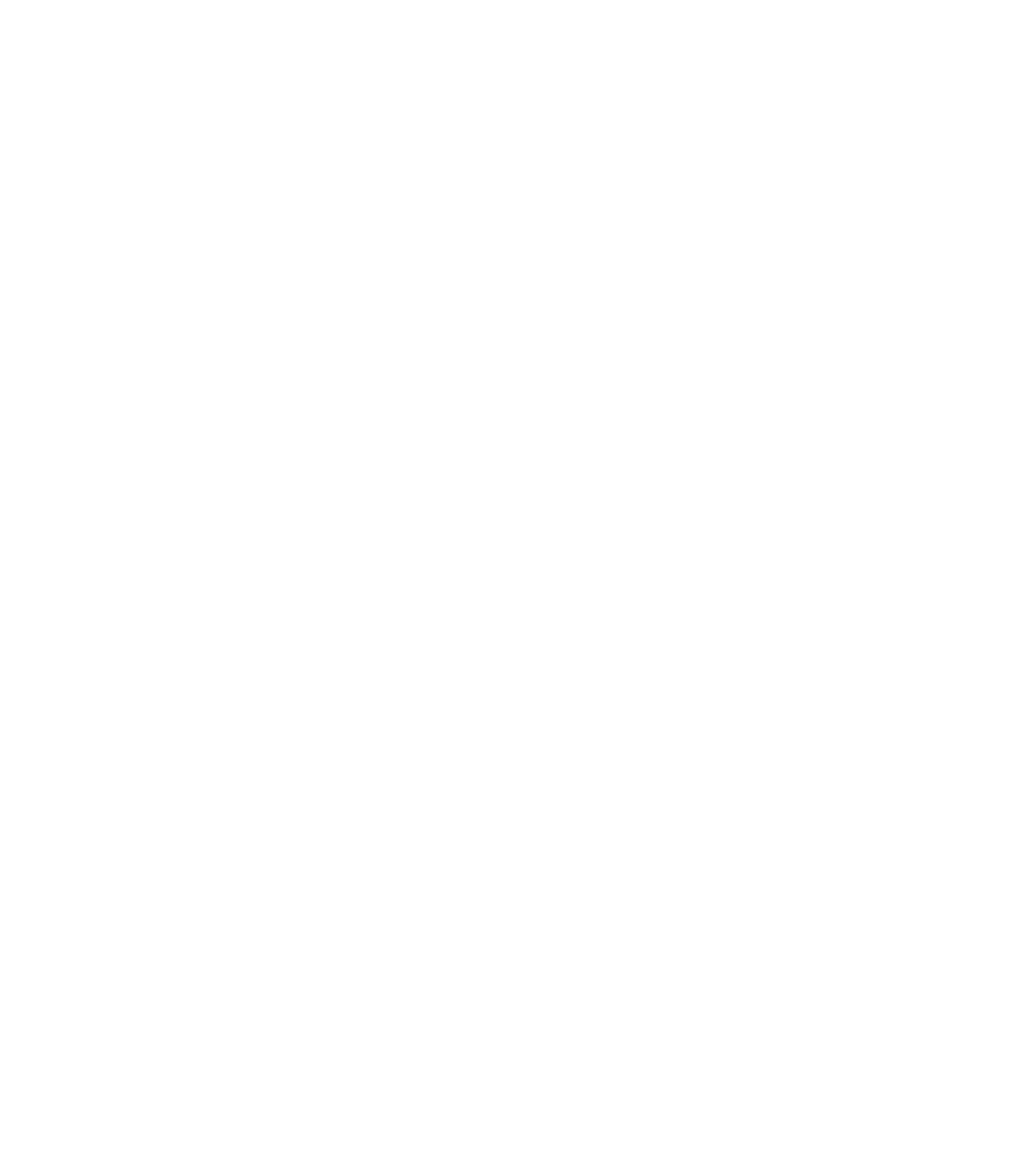
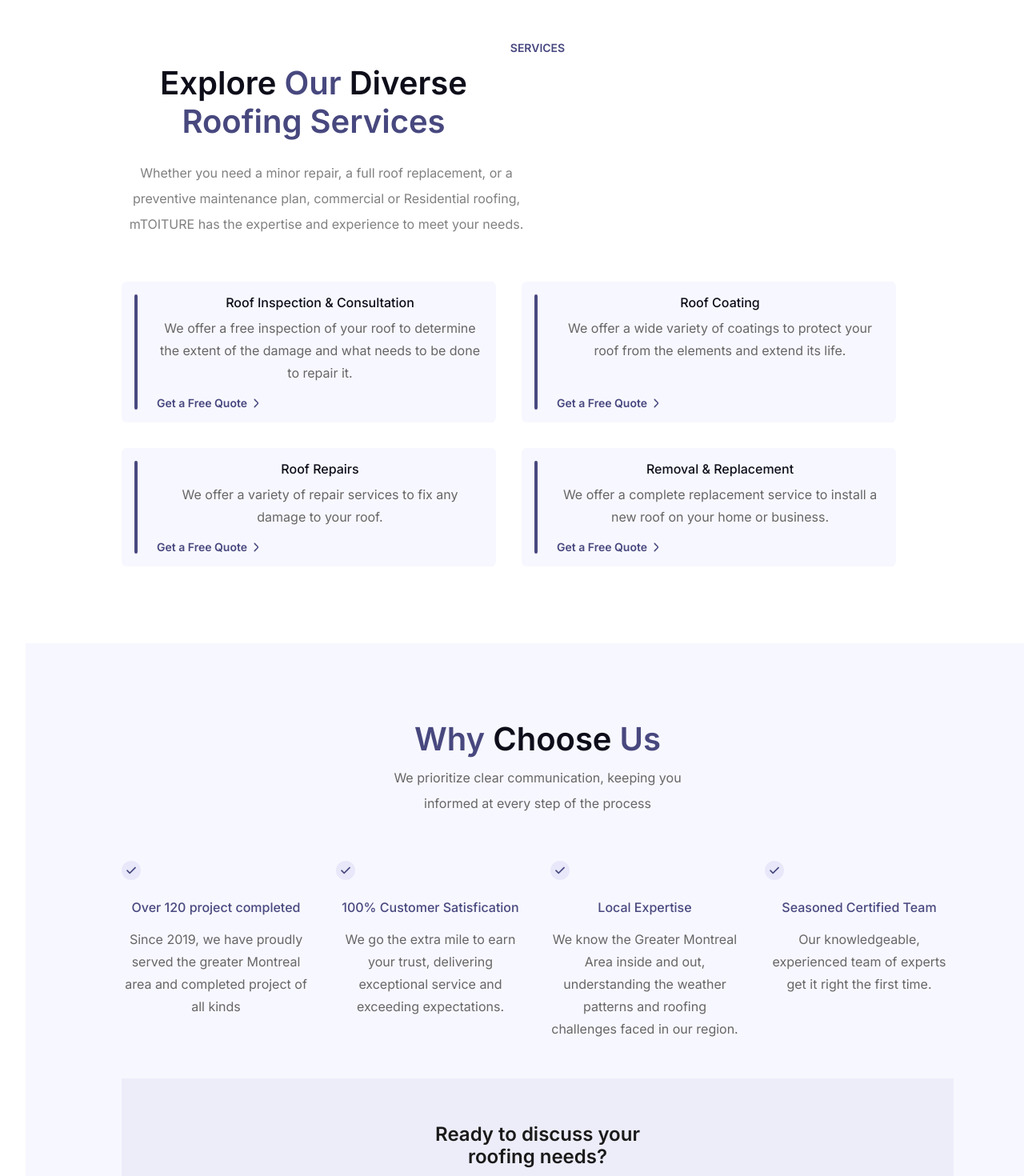
Before and after one commit to shady-cj/mTOITURE, a React (Vite) app: page / in a window 1280 px wide. Shown: the part 2520-3990 px from the top of the page at 80% size. Before the commit the page ends 2508 px from the top, so only its background shows below. Built offline with nearby package versions, Linux system fonts and the light colour scheme.

Commit message:
added benefit section, services section as well as fixing bugs in Header section

```diff
--- a/src/App.jsx
+++ b/src/App.jsx
@@ -1,7 +1,9 @@
 import './App.css'
 import Hero from "./sections/Hero";
 import About from "./sections/About";
-import Header from "./components/Header"
+import Header from "./sections/Header";
+import Services from "./sections/Services";
+import Benefits from "./sections/Benefits"
 
 function App() {
   return (
@@ -9,6 +11,8 @@
       <Header />
       <Hero />
       <About />
+      <Services />
+      <Benefits />
     </div>
   )
 }
--- /dev/null
+++ b/src/components/benefitsCard.jsx
@@ -0,0 +1,14 @@
+import tick from "../assets/tick.svg"
+const BenefitsCard = ({ title, content }) => {
+    return (
+        <div className="flex-1">
+            <div className="w-6 h-6 rounded-full bg-[#E8E8FA] flex items-center justify-center">
+                <img src={tick} alt="" />
+            </div>
+            <h4 className="mt-6 font-medium text-base leading-5 text-[#48487F]">{title}</h4>
+            <p className="mt-4 font-normal text-base leading-7 text-[#666666]">{content}</p>
+        </div>
+    )
+}
+
+export default BenefitsCard
--- /dev/null
+++ b/src/components/serviceCard.jsx
@@ -0,0 +1,27 @@
+import arrowLeft from "../assets/arrow-left.svg"
+const ServiceCard = ({ title, content }) => {
+    return (
+        <div className="p-4 bg-[#F7F7FF] rounded-md basis-[45%]">
+            <div className="flex gap-6 h-full">
+
+                <div className="border-2 rounded border-solid border-[#48487F] "></div>
+                <div className="flex flex-col justify-between">
+                    <div>
+
+                        <h2 className="font-medium text-base leading-5 text-[#0E0E1A]">{title}</h2>
+                        <p className="pt-2 font-normal text-base leading-7 text-[#666666]">
+                            {content}
+                        </p>
+                    </div>
+
+                    <a href="" className="mt-4 text-sm font-semibold leading-4 text-[#48487F] flex items-center gap-1">
+                        Get a Free Quote <img src={arrowLeft} alt="" />
+                    </a>
+                </div>
+            </div>
+
+        </div>
+    )
+}
+
+export default ServiceCard
--- /dev/null
+++ b/src/sections/Benefits/index.jsx
@@ -0,0 +1,30 @@
+import BenefitsCard from "../../components/benefitsCard"
+import arrowLeftWhite from "../../assets/arrow-left-white.svg";
+
+const benefits = [
+    { title: "Over 120 project completed ", content: "Since 2019, we have proudly served the greater Montreal area and completed project of all kinds" },
+    { title: "100% Customer Satisfication", content: "We go the extra mile to earn your trust, delivering exceptional service and exceeding expectations." },
+    { title: "Local Expertise", content: "We know the Greater Montreal Area inside and out, understanding the weather patterns and roofing challenges faced in our region." },
+    { title: "Seasoned Certified Team", content: "Our knowledgeable, experienced team of experts get it right the first time." }
+]
+const Index = () => {
+    return (
+        <section className="py-[6rem] px-[7.5rem] bg-[#F7F7FF]">
+            <div className="text-center">
+                <h2 className="font-semibold text-[2.5rem] leading-[3rem] text-[#48487F]">Why <span className="text-[#0E0E1A]">Choose</span> Us</h2>
+                <p className="pt-2 font-normal text-base leading-8 text-[#666666] max-w-[25rem] mx-auto">We prioritize clear communication, keeping you informed at every step of the process</p>
+            </div>
+            <div className="mt-[3.5rem] flex flex-nowrap gap-8">
+                {benefits.map(benefit => <BenefitsCard key={benefit.title} {...benefit} />)}
+
+            </div>
+            <div className="mt-12 bg-[#EDEDFA] py-14 px-6">
+                <h2 className="font-semibold max-w-[19rem] mx-auto text-2xl leading-7 text-center text-[#1A1A1A]">Ready to discuss your roofing needs?</h2>
+                <p className="mt-5 max-w-[29rem] mx-auto font-normal text-center text-base leading-7 text-[#333333]">Contact mTOITURE today for a free inspection and personalized quote. We&apos;re here to help you protect your home and investment with confidence.</p>
+                <a className="mt-12 rounded-[1.75rem] px-4 py-3 bg-[#48487F] font-medium text-base text-[#F2F2FC] font-[Inter] flex items-center gap-1 w-fit mx-auto">Get a Free Quote <img src={arrowLeftWhite} alt="" /></a>
+            </div>
+        </section>
+    )
+}
+
+export default Index
--- /dev/null
+++ b/src/sections/Services/index.jsx
@@ -0,0 +1,28 @@
+import ServiceCard from "../../components/serviceCard"
+
+const services = [
+    { title: "Roof Inspection & Consultation", content: "We offer a free inspection of your roof to determine the extent of the damage and what needs to be done to repair it." },
+    { title: "Roof Coating", content: "We offer a wide variety of coatings to protect your roof from the elements and extend its life." },
+    { title: "Roof Repairs", content: "We offer a variety of repair services to fix any damage to your roof." },
+    { title: "Removal & Replacement", content: "We offer a complete replacement service to install a new roof on your home or business." }
+]
+const Index = () => {
+    return (
+        <section id="services" className="px-[7.5rem] py-[6rem]">
+            <h4 className="font-semibold text-sm leading-4 text-[#48487F]">
+                SERVICES
+            </h4>
+            <h2 className="mt-3 max-w-[30rem] font-semibold text-[2.5rem] leading-[3rem] text-[#0E0E1A]">
+                Explore <span className="text-[#48487F]">Our</span> Diverse  <span className="text-[#48487F]">Roofing Services</span>
+            </h2>
+            <p className="mt-6 max-w-[32rem] font-normal text-base leading-8 text-[#808080]">
+                Whether you need a minor repair, a full roof replacement, or a preventive maintenance plan, commercial or Residential roofing, mTOITURE has the expertise and experience to meet your needs.
+            </p>
+            <div className="mt-[3.5rem] flex flex-wrap gap-8">
+                {services.map(service => <ServiceCard key={service.title} {...service} />)}
+            </div>
+        </section>
+    )
+}
+
+export default Index
```
Also changed, not shown: src/sections/Benefits/index.css (added), src/sections/Header/index.css (added), src/sections/Header/index.jsx (renamed from src/components/Header/index.jsx), src/sections/Services/index.css (added).
